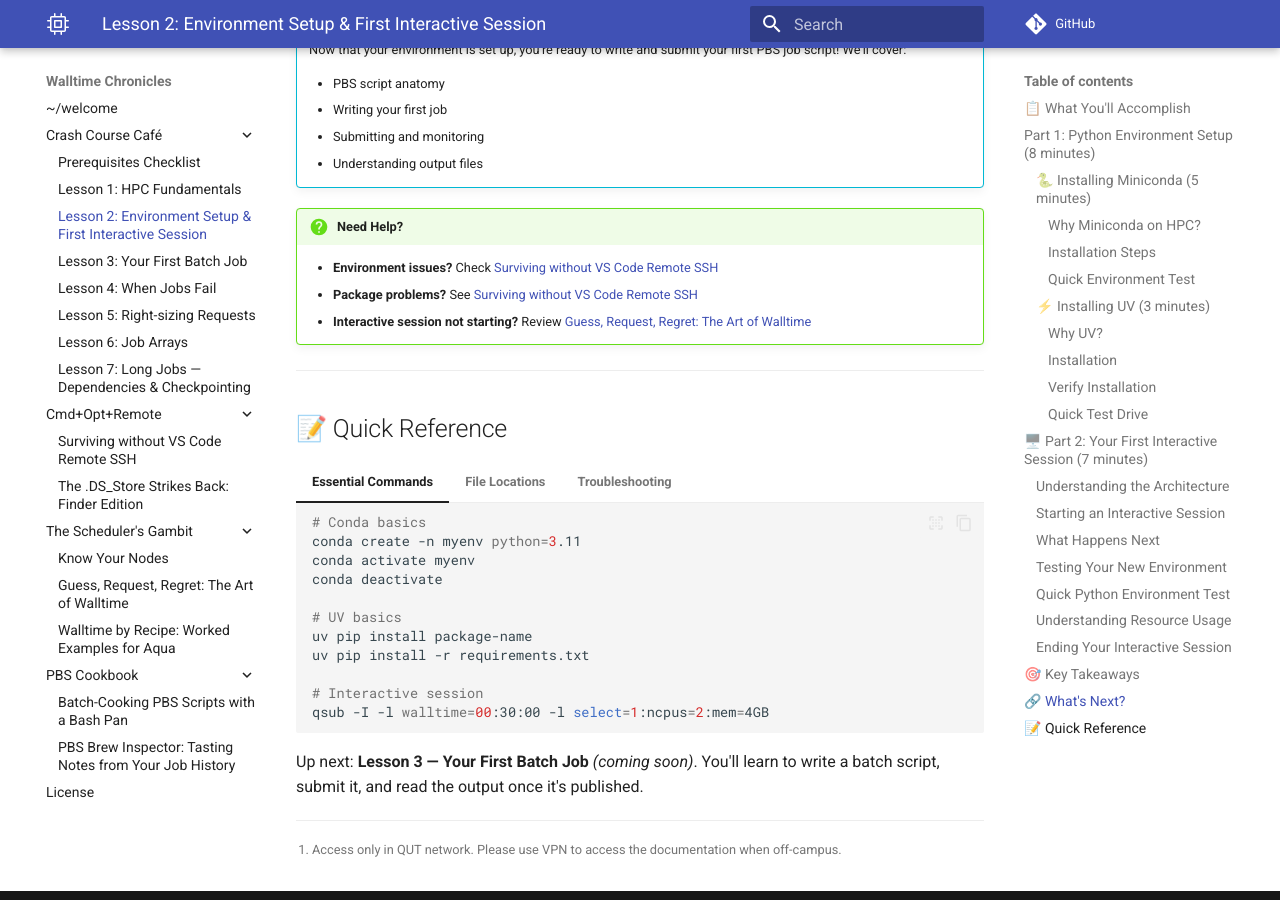
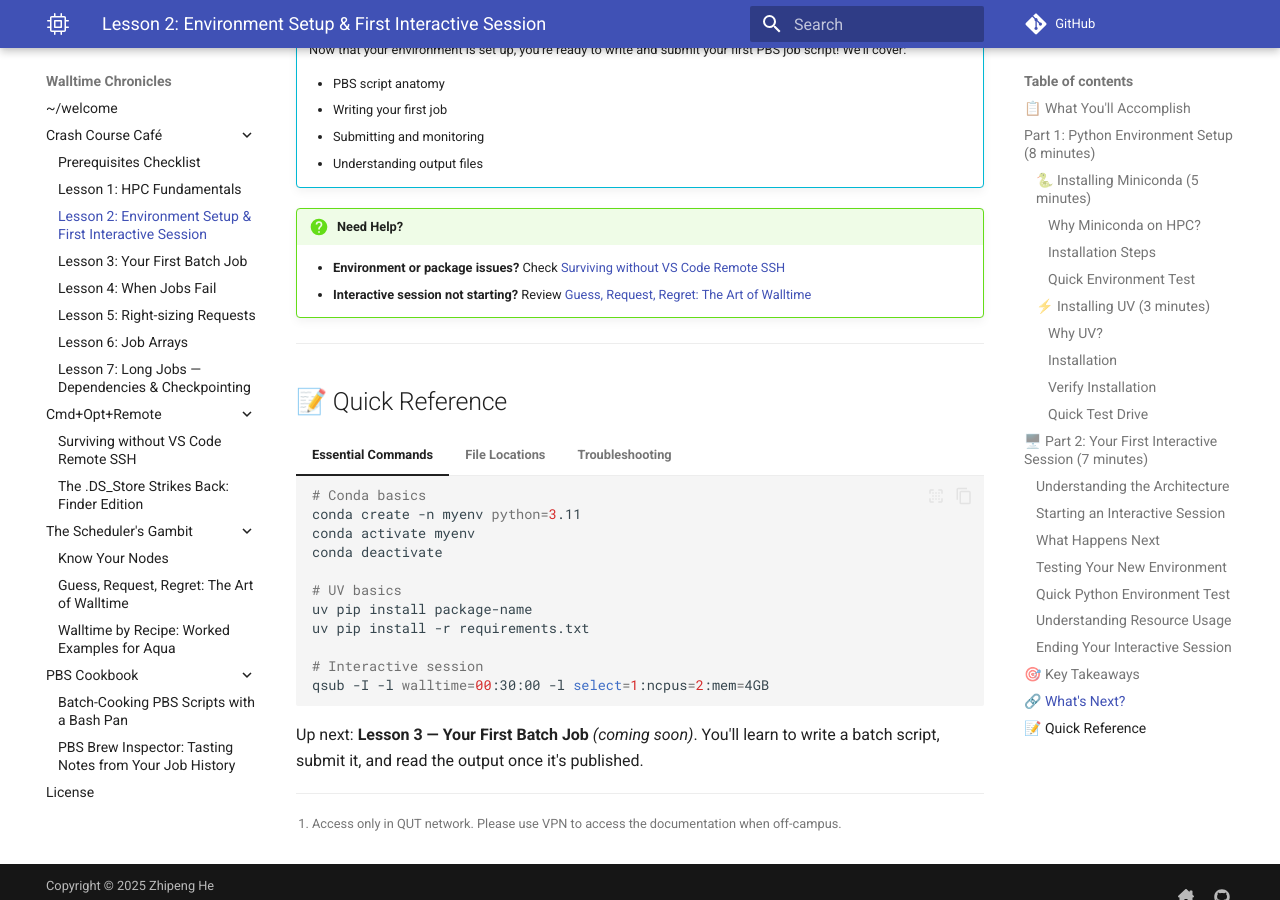
Before and after one commit to ZhipengHe/Walltime-Chronicles, an MkDocs documentation site: the page built from docs/tutorials/lesson-2.md, in a window 1280 px wide and 900 px high, scrolled down 8446 px. Built offline with MkDocs 1.6.1 and Material for MkDocs 9.7.7, drawn with Linux system fonts in a browser that asks for light colours; plug-ins that fetch from the network failed and are left out; comment, search, counter and statistics services are not loaded.

Commit message:
docs(tutorials): fix CodeRabbit nits (footnote position, duplicate help link)
- prerequisites.md:30 — move [^1] VPN footnote to immediately after the
  Intro to the Shell URL, matching the line 23 pattern (was end-of-sentence).
- lesson-2.md:367-372 — consolidate duplicate "Environment issues?" and
  "Package problems?" bullets that both pointed at the same Cmd+Opt+Remote
  guide. Pre-existing copy-paste from the old lesson; will be restructured
  again when L2 (Tooling Setup) rewrite lands.

```diff
--- a/docs/tutorials/lesson-2.md
+++ b/docs/tutorials/lesson-2.md
@@ -366,8 +366,7 @@ You'll be back on the login node, and your compute resources are released.
 
 !!! question "Need Help?"
 
-    - **Environment issues?** Check [Surviving without VS Code Remote SSH](../remote-dev/Surviving-without-VS-Code-Remote-SSH.md)
-    - **Package problems?** See [Surviving without VS Code Remote SSH](../remote-dev/Surviving-without-VS-Code-Remote-SSH.md)
+    - **Environment or package issues?** Check [Surviving without VS Code Remote SSH](../remote-dev/Surviving-without-VS-Code-Remote-SSH.md)
     - **Interactive session not starting?** Review [Guess, Request, Regret: The Art of Walltime](../scheduler/The-Art-of-Walltime.md)
 
 ---
```
Also changed, not shown: docs/tutorials/prerequisites.md (+1 -1 lines).
